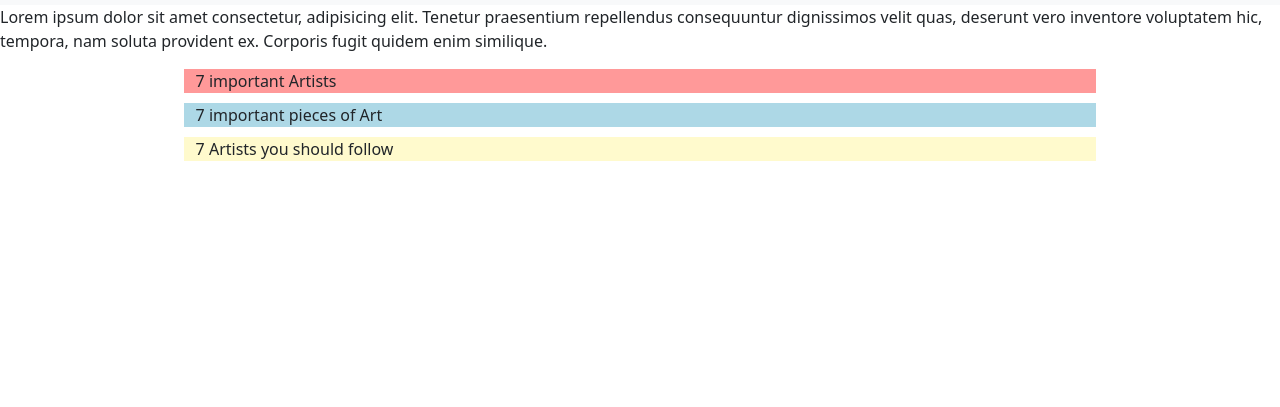
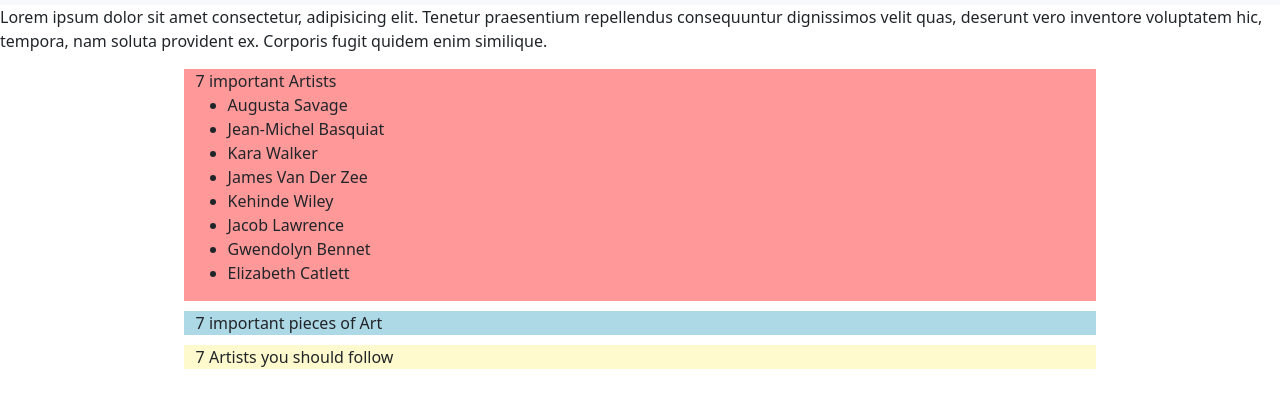
Before and after one commit to halowe94/resources-for-anti-racism, a website: page html-pages/art.html in a window 1280 px wide. Shown: the part 51-458 px from the top of the page. Drawn offline with nearby package versions, Linux system fonts and the light colour scheme; files that its build step writes are made by us from their sources; files whose address does not match are found by name.

Commit message:
added artists to list on artist html

```diff
--- a/html-pages/art.html
+++ b/html-pages/art.html
@@ -91,7 +91,18 @@
   <!--clickable links-->
   <div>
     <section class="row">
-      <div class="firstDiv">7 important Artists</div>
+      <div class="firstDiv">7 important Artists
+        <ul>
+          <li>Augusta Savage</li>
+          <li>Jean-Michel Basquiat</li>
+          <li>Kara Walker</li>
+          <li>James Van Der Zee</li>
+          <li>Kehinde Wiley</li>
+          <li>Jacob Lawrence</li>
+          <li>Gwendolyn Bennet</li>
+          <li>Elizabeth Catlett</li>
+        </ul>
+      </div>
       <div class="secondDiv">7 important pieces of Art</div>
       <div class="thirdDiv">7 Artists you should follow</div>
       <!-- <div class="col-lg-1 col-md-1 col-sm-1 col-xs-0"></div>
```
